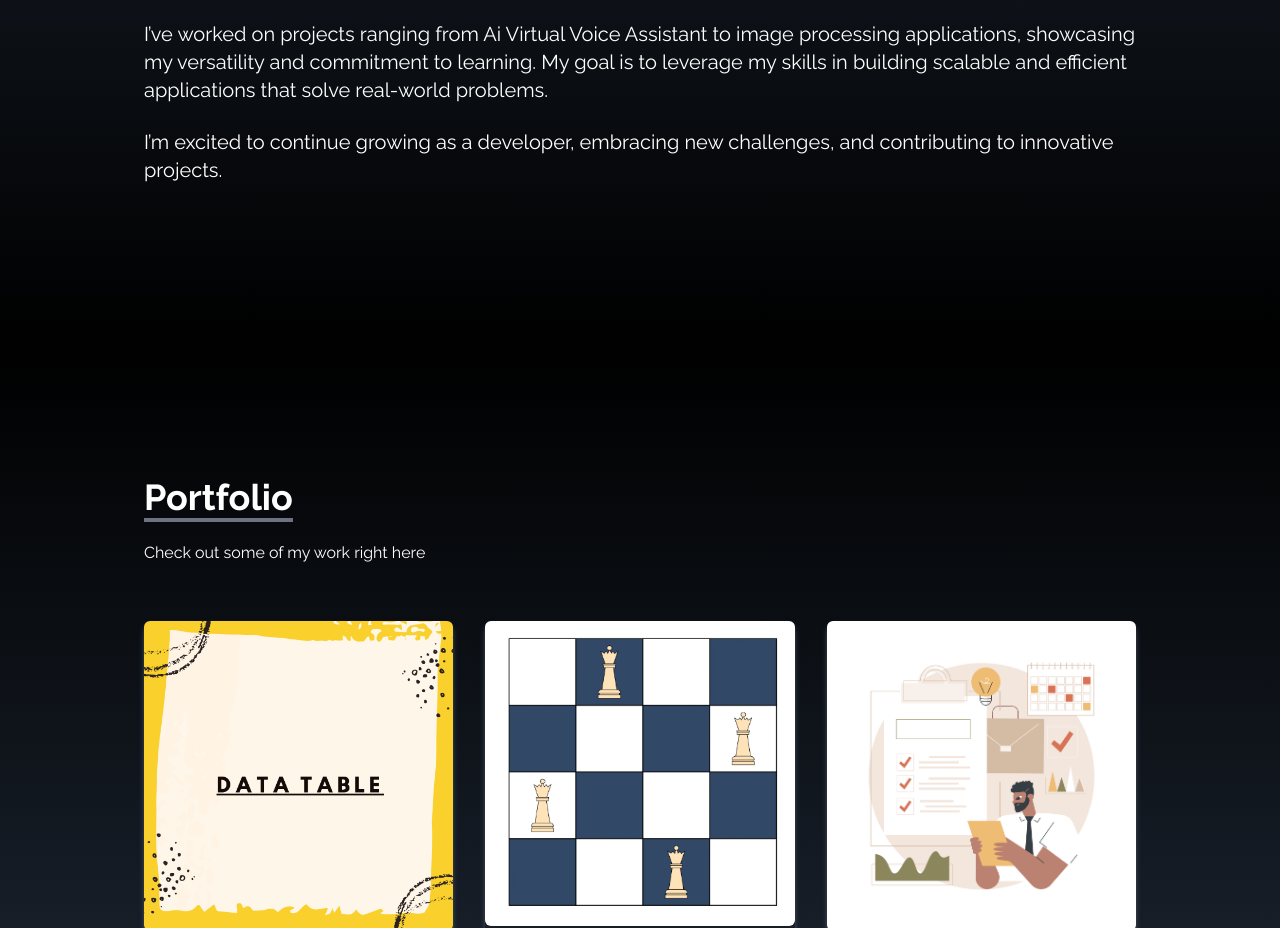
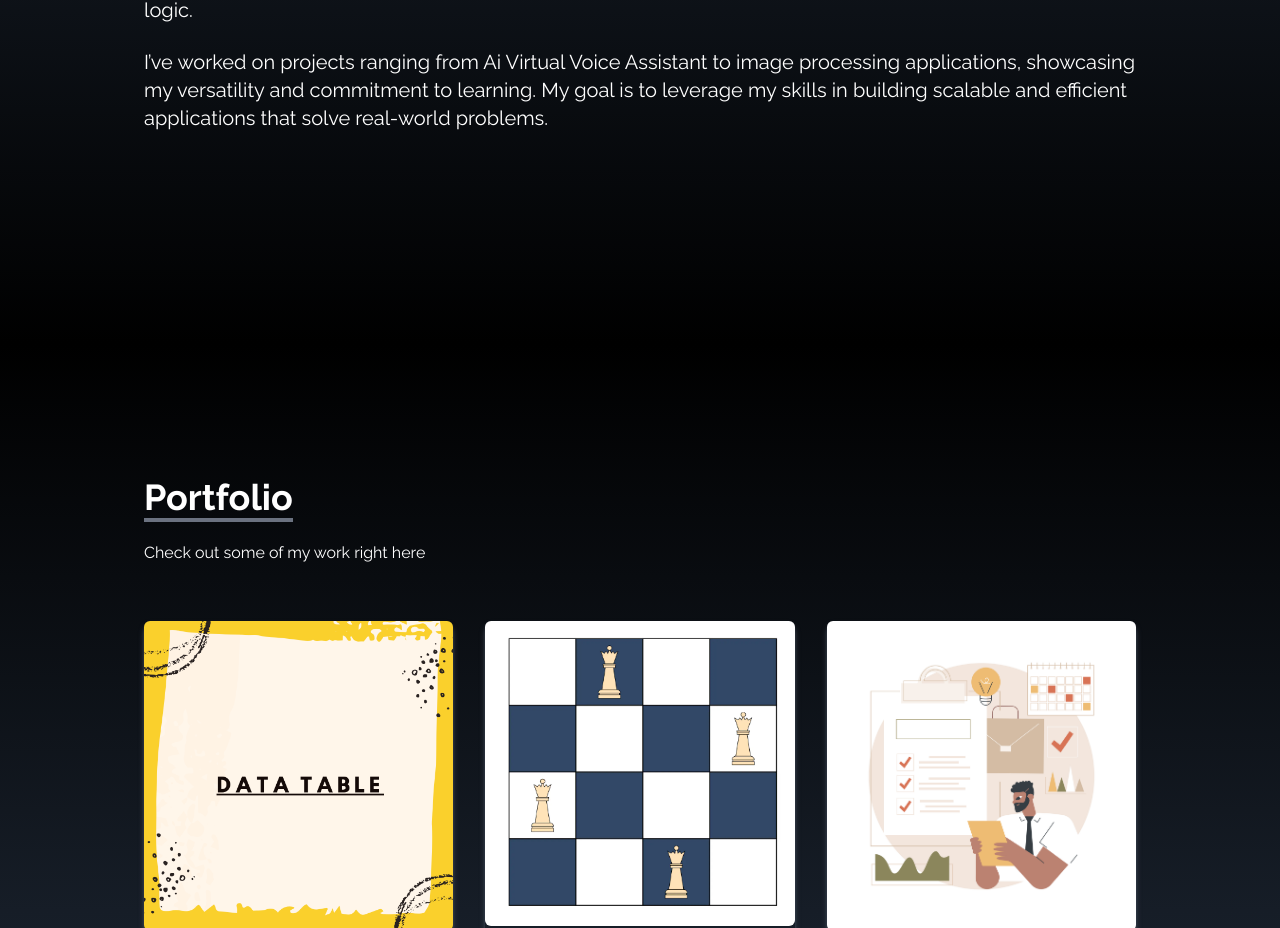
Before and after one commit to rahulkumar75/MyPortfolio, a React (Create React App) app: page / in a window 1280 px wide. Shown: the part 1256-2184 px from the top of the page. Built offline with nearby package versions, Linux system fonts and the light colour scheme.

Commit message:
About Commented

```diff
--- a/src/components/About.jsx
+++ b/src/components/About.jsx
@@ -30,9 +30,10 @@
 
         <br />
 
-        <p className="text-xl">
+        {/* <p className="text-xl">
         I’m excited to continue growing as a developer, embracing new challenges, and contributing to innovative projects.
-        </p>
+        </p> */}
+        {/*Boom Boom */}
       </div>
     </div>
   );
```
